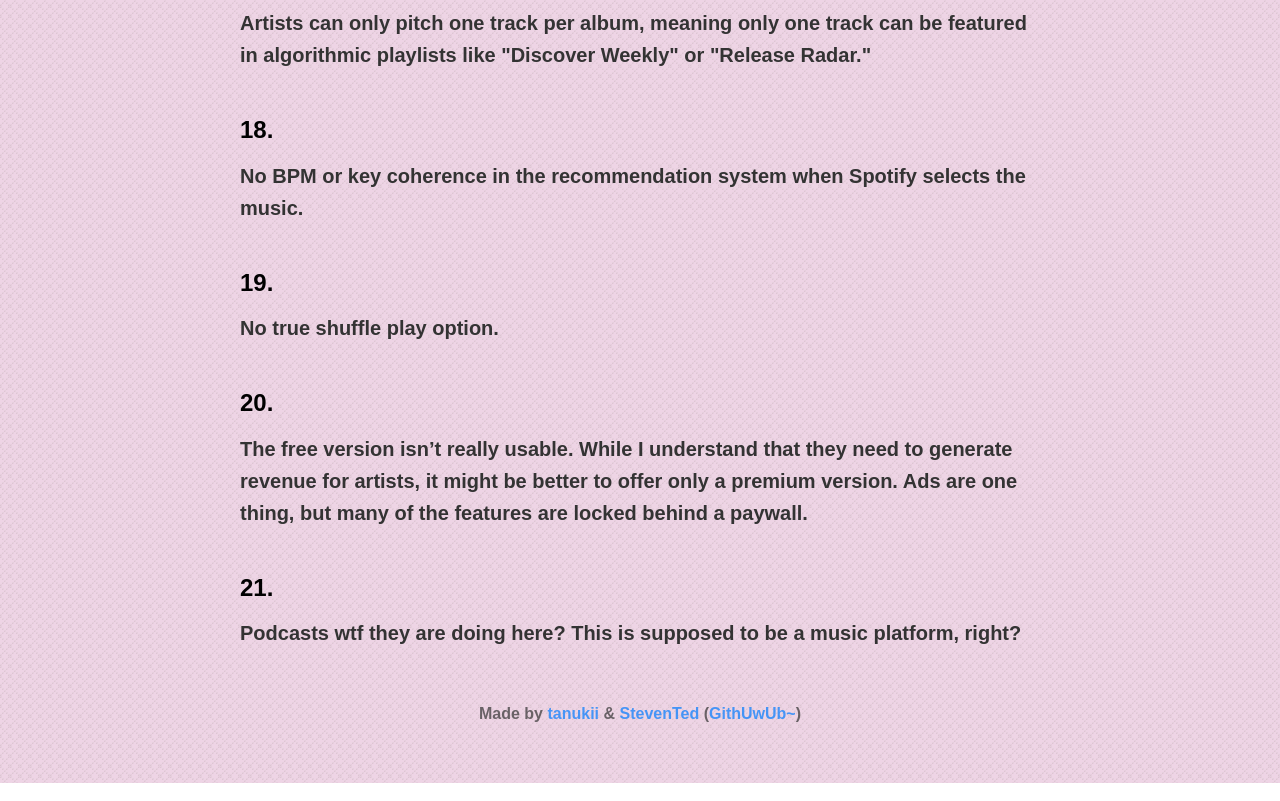
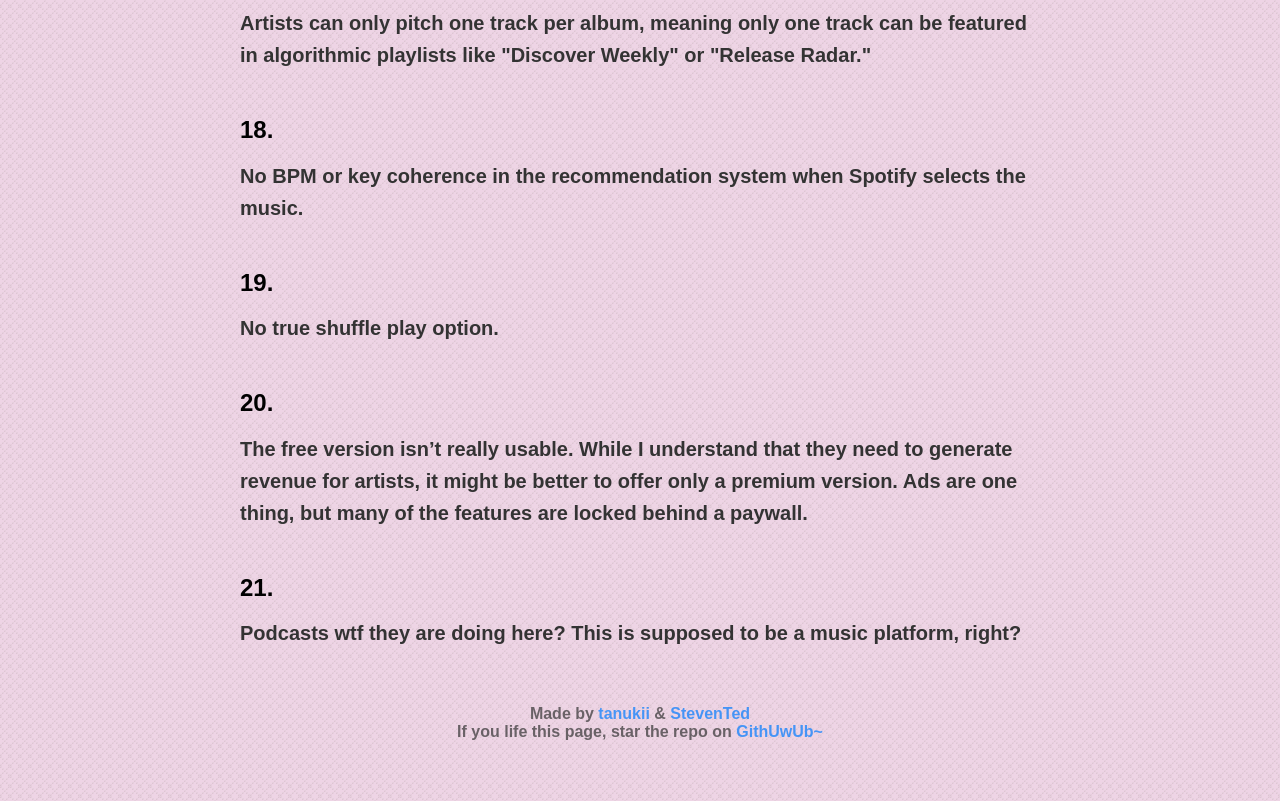
Before and after one commit to StevenTedYT/whyspotifysucks, a plain HTML site: page index.html in a window 1280 px wide. Shown: the part 2614-3415 px from the top of the page. Drawn offline with Linux system fonts and the light colour scheme; a web font is replaced by a local one.

Commit message:
add better footer

```diff
--- a/assets/css/styles.css
+++ b/assets/css/styles.css
@@ -106,6 +106,7 @@ footer {
 }
 
 footer p {
+  text-align: center;
   opacity: 0.7;
   font-size: 1em;
 }
--- a/index.html
+++ b/index.html
@@ -77,7 +77,7 @@
         <p>Podcasts wtf they are doing here? This is supposed to be a music platform, right?</p>
     </div>
     <footer>
-        <p>Made by <a href="https://github.com/untanukii" target="_blank">tanukii</a> & <a href="https://github.com/steventedyt" target="_blank">StevenTed</a> (<a href="https://github.com/steventedyt/whyspotifysucks" target="_blank">GithUwUb~</a>)</p>
+        <p>Made by <a href="https://github.com/untanukii" target="_blank">tanukii</a> & <a href="https://github.com/steventedyt" target="_blank">StevenTed</a> <br> If you life this page, star the repo on <a href="https://github.com/steventedyt/whyspotifysucks" target="_blank">GithUwUb~</a></p>
     </footer>
     <audio id="music" src="assets/music/music.mp3" autoplay loop muted>
         Your browser does not support the audio element.
```
